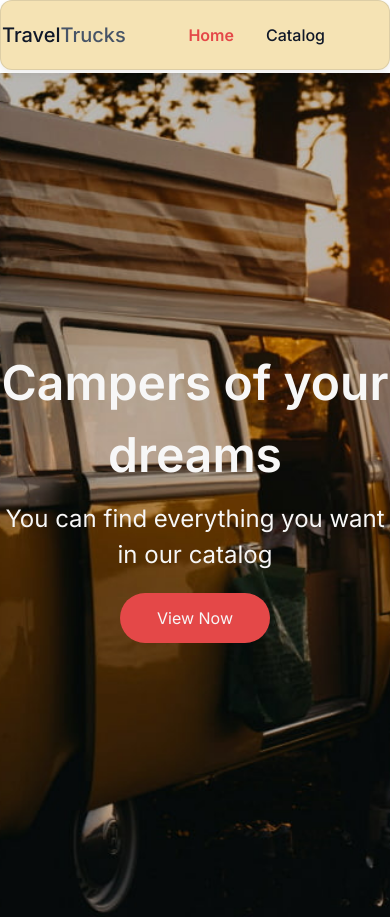
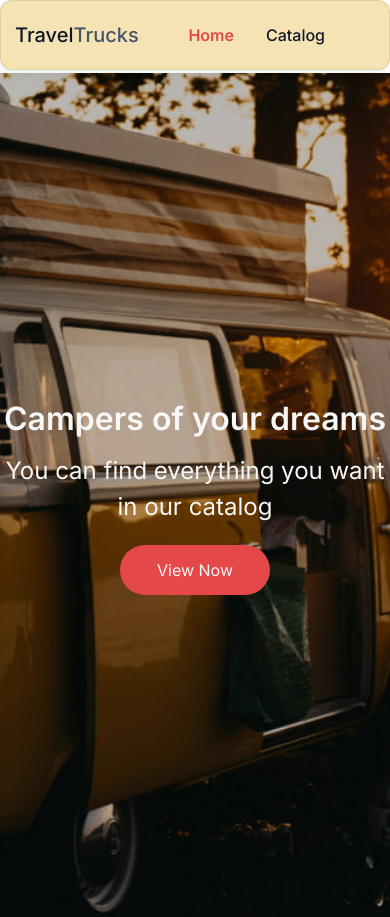
Before and after one commit to neromaxor/TravelTrucks, a React (Vite) app: page / in a window 390 px wide. Built offline with nearby package versions, Linux system fonts and the light colour scheme.

Commit message:
update  s

```diff
--- a/src/components/Filters/Filters.module.css
+++ b/src/components/Filters/Filters.module.css
@@ -7,7 +7,7 @@
 
  @media(min-width: 320px){
   .container {
-    width: 320px;
+    width: 100%;
     margin-top: 10px;
     background-color: white;
     border-radius: 30px;
@@ -22,8 +22,8 @@
   border-radius: 10px;
   font-size: 16px;
   cursor: pointer;
-  margin-top: 80px;
-  margin-left: 80px;
+  margin-top: 70px;
+  margin-left: 110px;
 
  }
  .filter{
--- a/src/components/Navigation/Navigation.module.css
+++ b/src/components/Navigation/Navigation.module.css
@@ -14,7 +14,7 @@
   line-height: 20px;
   letter-spacing: 0%;
   text-align: center;
-  margin-left: -63px;
+  margin-left: -50px;
 }
 
 .container {
@@ -48,6 +48,7 @@
   line-height: 20px;
   letter-spacing: 0%;
   text-align: center;
+  margin-right: 30px;
 }
 
 .links {
@@ -77,3 +78,29 @@
 .active {
   font-weight: bold;
 }
+
+@media (min-width: 375px) and (max-width: 425px)
+{
+  .logoTrucks {
+    color: #475467;
+    font-family: Inter;
+    font-size: 20px;
+    font-weight: 500;
+    line-height: 20px;
+    letter-spacing: 0%;
+    text-align: center;
+    margin-right: 40px;
+  }
+
+
+  .logo {
+    color: rgb(16, 24, 40);
+    font-family: Inter;
+    font-size: 20px;
+    font-weight: 500;
+    line-height: 20px;
+    letter-spacing: 0%;
+    text-align: center;
+    margin-left: -50px;
+  }
+}
--- a/src/pages/Home.module.css
+++ b/src/pages/Home.module.css
@@ -46,7 +46,7 @@
 }
 
 .campers {
-  font-size: 3rem;
+  font-size: 2rem;
   font-weight: bold;
   color: #f7f7f7;
   text-align: center;
```
